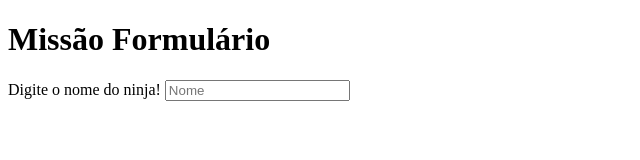
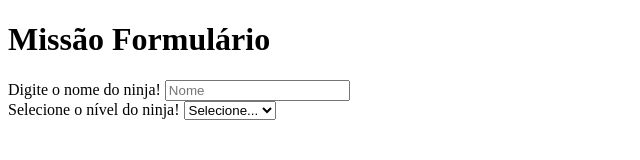
Before and after one commit to gustavovictor46/progresso-html, a plain HTML site: page pages/forms.html in a window 1280 px wide. Shown: the whole page, without its empty margins (0-640 px from the left). Drawn offline with Linux system fonts and the light colour scheme; files that its build step writes are made by us from their sources.

Commit message:
Finaliza a parte 2 da missão

```diff
--- a/pages/forms.html
+++ b/pages/forms.html
@@ -13,7 +13,18 @@
         <form action="#">
             <div class="inputs">
                 <label for="nome">Digite o nome do ninja!</label>
-                <input type="text" placeholder="Nome" required />
+                <input type="text" placeholder="Nome" name="nome" required />
+            </div>
+
+            <div class="rank">
+                <label for="rank">Selecione o nível do ninja!</label>
+                <select name="rank" id="rank">
+                    <option value="">Selecione...</option>
+                    <option value="">Genin</option>
+                    <option value="">Chunin</option>
+                    <option value="">Jonin</option>
+                    <option value="">Kage</option>
+                </select>
             </div>
         </form>
     </section>
```
